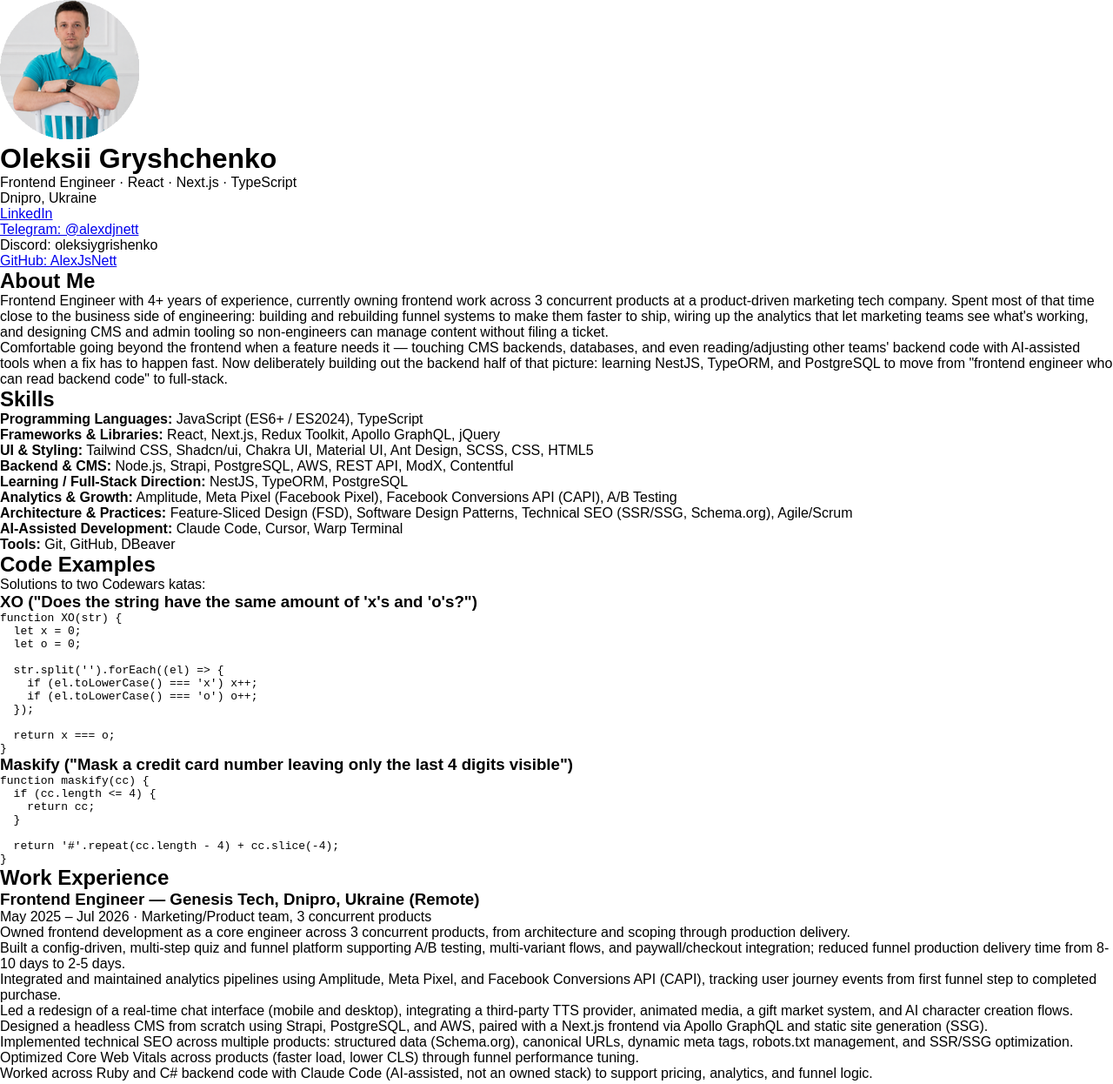
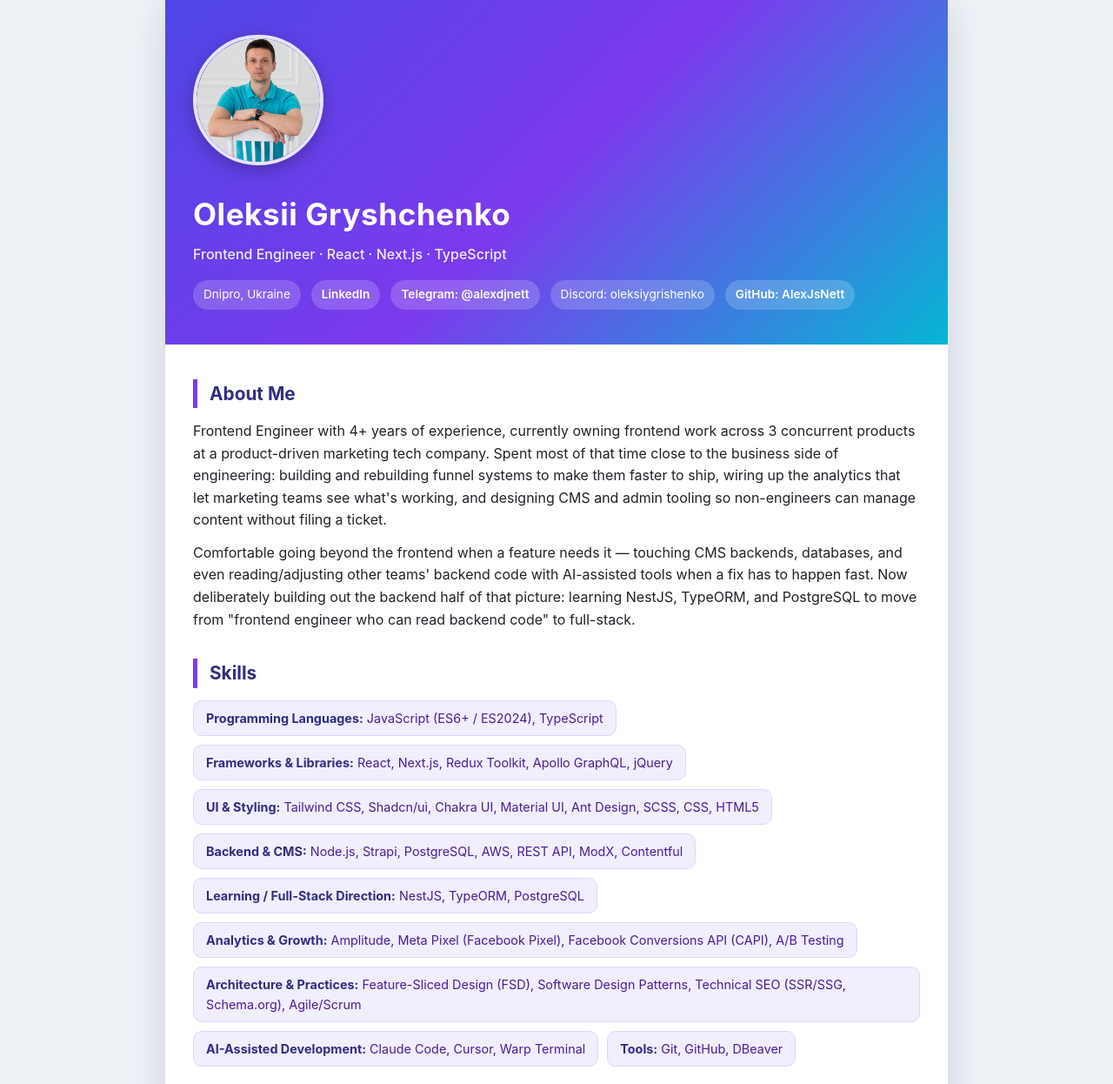
Before and after one commit to AlexJsNett/rsschool-cv, a plain HTML site: page index.html in a window 1280 px wide. Shown: the top 1246 px of the page at 87% size. Drawn offline with Linux system fonts and the light colour scheme.

Commit message:
feat: style cv page with hero header, timeline and footer

```diff
--- a/style.css
+++ b/style.css
@@ -5,5 +5,234 @@
 }
 
 body {
-  font-family: Arial, sans-serif;
+  font-family: -apple-system, "Segoe UI", Arial, sans-serif;
+  color: #1f2328;
+  background: #eef1f6;
+  line-height: 1.6;
 }
+
+.container {
+  max-width: 900px;
+  margin: 0 auto;
+  background: #ffffff;
+  box-shadow: 0 10px 40px rgba(30, 41, 90, 0.15);
+  overflow: hidden;
+}
+
+/* ---------- hero header ---------- */
+
+.hero {
+  display: flex;
+  gap: 28px;
+  align-items: center;
+  flex-wrap: wrap;
+  padding: 40px 32px;
+  background: linear-gradient(135deg, #4f46e5 0%, #7c3aed 50%, #06b6d4 100%);
+  color: #ffffff;
+}
+
+.avatar {
+  width: 150px;
+  height: 150px;
+  border-radius: 50%;
+  object-fit: cover;
+  flex-shrink: 0;
+  border: 4px solid rgba(255, 255, 255, 0.85);
+  box-shadow: 0 6px 20px rgba(0, 0, 0, 0.25);
+}
+
+.header-text h1 {
+  font-size: 2.2rem;
+  letter-spacing: 0.5px;
+}
+
+.subtitle {
+  opacity: 0.9;
+  margin: 6px 0 16px;
+  font-weight: 500;
+}
+
+.contacts ul {
+  list-style: none;
+  display: flex;
+  flex-wrap: wrap;
+  gap: 8px 12px;
+}
+
+.contacts li {
+  background: rgba(255, 255, 255, 0.18);
+  padding: 6px 12px;
+  border-radius: 20px;
+  font-size: 0.85rem;
+}
+
+.contacts a {
+  color: #ffffff;
+  text-decoration: none;
+  font-weight: 600;
+}
+
+.contacts a:hover {
+  text-decoration: underline;
+}
+
+/* ---------- main content ---------- */
+
+main {
+  padding: 8px 32px 32px;
+}
+
+main section {
+  margin-top: 32px;
+}
+
+h2 {
+  font-size: 1.3rem;
+  margin-bottom: 14px;
+  padding-left: 14px;
+  border-left: 5px solid #7c3aed;
+  color: #312e81;
+}
+
+h3 {
+  font-size: 1.05rem;
+  margin-bottom: 4px;
+  color: #1f2328;
+}
+
+section p {
+  margin-bottom: 12px;
+}
+
+.skills-list {
+  list-style: none;
+  display: flex;
+  flex-wrap: wrap;
+  gap: 10px;
+}
+
+.skills-list li {
+  background: #f1eefe;
+  border: 1px solid #ddd6fe;
+  color: #4c1d95;
+  padding: 8px 14px;
+  border-radius: 10px;
+  font-size: 0.9rem;
+}
+
+.skills-list li strong {
+  color: #312e81;
+}
+
+#code-examples pre {
+  background: #1e1b3a;
+  color: #e5e7eb;
+  border-radius: 8px;
+  padding: 18px;
+  overflow-x: auto;
+  margin-bottom: 20px;
+}
+
+#code-examples code {
+  font-family: "SFMono-Regular", Consolas, monospace;
+  font-size: 0.88rem;
+}
+
+/* ---------- experience timeline ---------- */
+
+.timeline {
+  position: relative;
+}
+
+.timeline article {
+  position: relative;
+  padding: 4px 0 4px 26px;
+  margin-bottom: 26px;
+}
+
+.timeline article:last-child {
+  margin-bottom: 0;
+}
+
+.timeline article h3 {
+  line-height: 1.2;
+}
+
+.timeline article::after {
+  content: "";
+  position: absolute;
+  left: -1px;
+  top: 10px;
+  bottom: 0;
+  width: 2px;
+  background: #7c3aed;
+}
+
+.timeline article::before {
+  content: "";
+  position: absolute;
+  left: -6px;
+  top: 4px;
+  width: 12px;
+  height: 12px;
+  border-radius: 50%;
+  background: #7c3aed;
+  box-shadow: 0 0 0 3px #ffffff;
+  z-index: 1;
+}
+
+article .meta {
+  color: #6b7280;
+  font-style: italic;
+  margin-bottom: 8px;
+  font-size: 0.9rem;
+}
+
+article ul {
+  padding-left: 20px;
+}
+
+article li {
+  margin-bottom: 4px;
+}
+
+#education ul {
+  padding-left: 20px;
+  margin-top: 8px;
+}
+
+/* ---------- footer ---------- */
+
+.footer {
+  background: #1e1b3a;
+  color: #cbd5e1;
+  padding: 22px 32px;
+}
+
+.footer ul {
+  list-style: none;
+  display: flex;
+  align-items: center;
+  justify-content: space-between;
+  gap: 16px;
+  flex-wrap: wrap;
+}
+
+.footer a {
+  color: #a5b4fc;
+}
+
+.logo-chip {
+  display: inline-flex;
+  align-items: center;
+  justify-content: center;
+  background: #ffffff;
+  border-radius: 8px;
+  padding: 4px 8px;
+  line-height: 0;
+}
+
+.course-logo {
+  width: 48px;
+  height: auto;
+}
```
